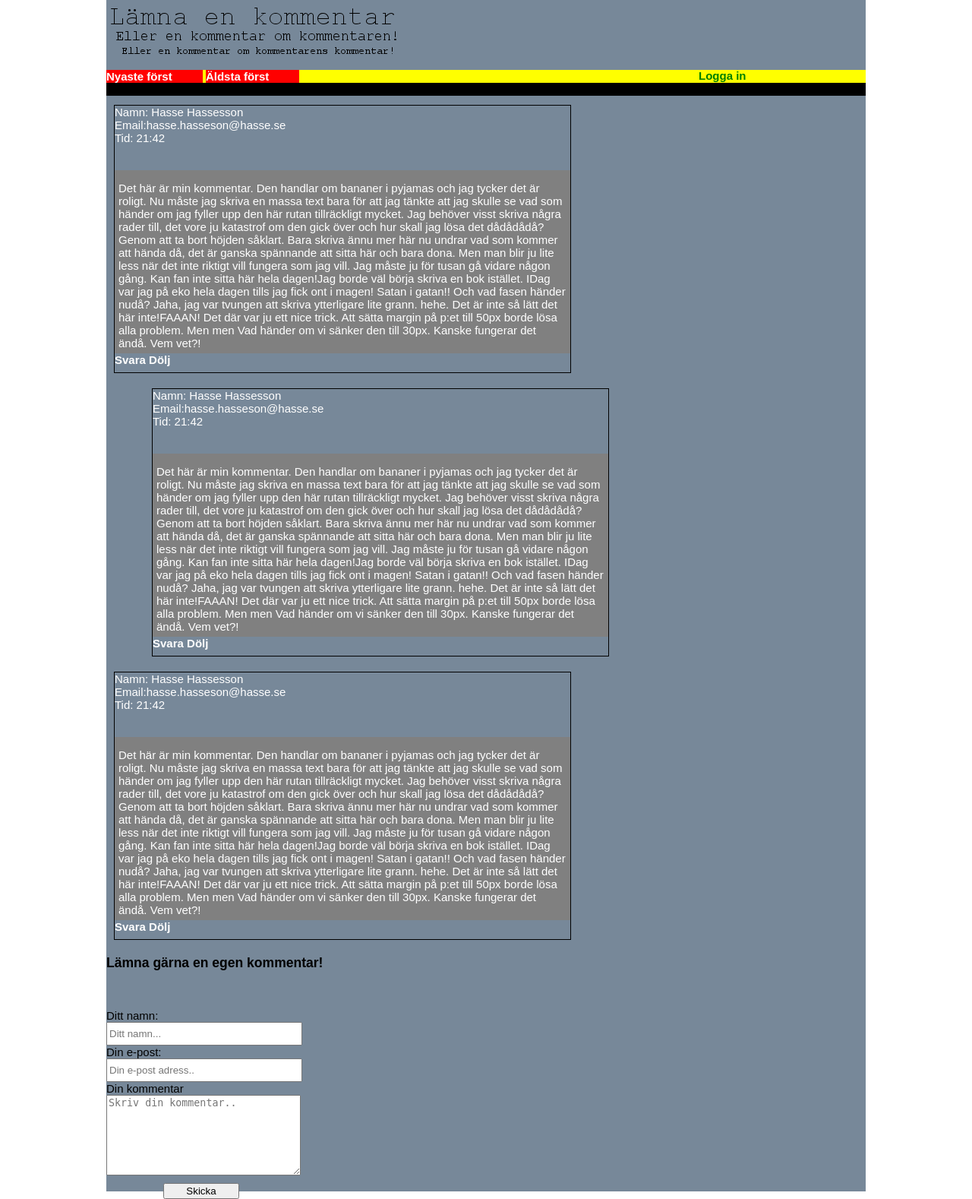
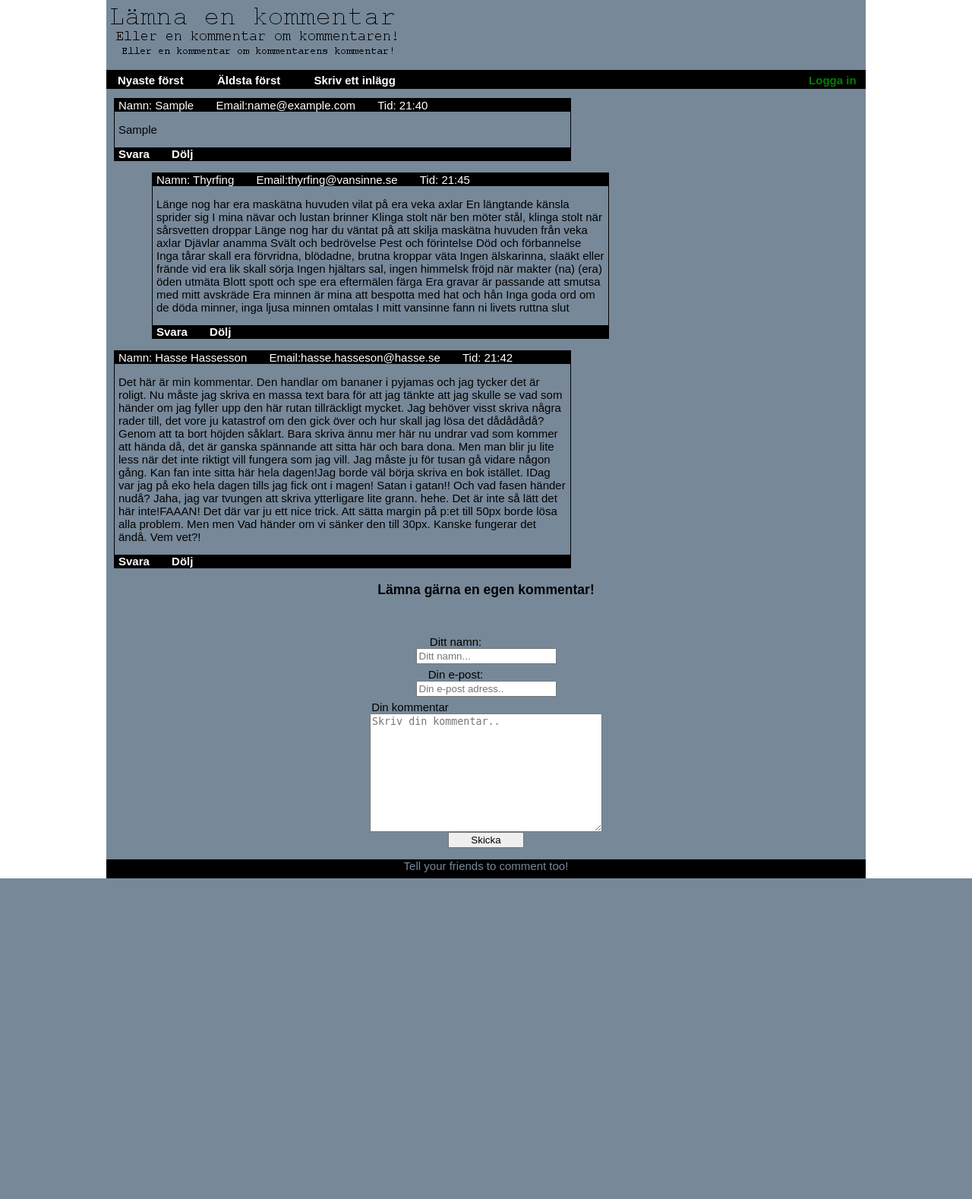
Before and after one commit to Grottis/lab1, a PHP site: page / in a window 1280 px wide. Shown: the whole page at 76% size. After the commit the page ends 1156 px from the top, so only its background shows below. Run offline with PHP 8.4, Linux system fonts and the light colour scheme; tables that the repository leaves empty or names only in its code hold one stand-in row (values such as "Sample post").

Commit message:
Det tar sig..

```diff
--- a/assets/css/main.css
+++ b/assets/css/main.css
@@ -16,6 +16,35 @@
 	font-weight:bold;
 	text-decoration:none;
 }
+label{
+	position:relative;
+	display:block;
+	text-align:center;
+	right:40px;
+
+}
+input{
+	display:block;
+	margin-left:auto;
+	margin-right:auto;
+
+	margin-bottom:5px;
+}
+textarea{
+
+	display:block;
+	margin-left:auto;
+	margin-right:auto;
+	height:150px;
+	width:300px;
+}
+button{
+	display:block;
+
+	margin-left:auto;
+	margin-right:auto;
+	width:100px;
+}
 a:hover{
 	text-decoration:underline;
 
@@ -26,116 +55,84 @@
 }
 
 #nav{
-
-
+	height:25px;
 	background-color:black;
 	margin-bottom:12px;
 }
 #nav ul{
-
-	background-color:yellow;
-}
+	position:relative;
+	left:15px;
+	top:5px;
+	}
 #nav li{
 
-	background-color:red;
 	display:inline;
 	padding-right:40px;
 
 }
 
 #signin{
-
+	position:relative;
 	color:green;
-	position:relative;
-	top:-18px;
-	right:-780px;
+	left:500px;
+	padding-right:0px;
 
 }
-#formen{
+#commentsection{
+	margin-left:10px;
+}
+#commentsection p{
+	margin-left:5px;
+	margin-right:5px;
+}
+#commentsection li{
+	display:inline;
+	padding-right:20px;
+	margin-left:5px;
+}
+.comment{
+	width:600px;
+	border:solid 1px black;
+	margin-bottom:15px;
+	}
+.commentreply{
+	position:relative;
+	left:50px;
+	width:600px;
+	border:solid 1px black;
+	margin-bottom:15px;
 
 }
+
+.commentheader{
+
+	background-color:Black;
+	color:white;
+}
+.commentfooter{
+	background-color:Black;
+	color:white;
+}
+#formen{
+	width:50%;
+	margin:0 auto;
+
+}
+#formen h3{
+	text-align:center;
+	}
 #wronginput{
+	text-align:center;
 	color:pink;
 	visibility:hidden;
 }
-
-.comment {
-	position:relative;
-	background-color:Gray;
-	width:600px;
-	margin-left:10px;
-	border:solid 1px black;
-	margin-bottom:20px;
-	color:white;
+#lblKommentar{
+	right:100px;
 }
-
-.comment p{
-	margin-left:5px;
-	margin-right:5px;
-	margin-bottom:30px;
+#footer{
+	margin-top:10px;
+	height:25px;
+	background-color:black;
+	color:LightSlateGray;
+	text-align:center;
 }
-.commentheader{
-	background-color:LightSlateGray;
-	height:85px;
-}
-
-.commentheader ul{
-	left:0;
-	list-style:none;
-	margin:0px;
-	color:white;
-
-
-}
-.commentfooter{
-		position:absolute;
-		bottom:0px;
-		height:25px;
-		width:600px;
-		background-color:LightSlateGray;
-
-
-	}
-
-.commentfooter li{
-	display:inline;
-
-}
-
-.commentreply {
-	position:relative;
-	background-color:Gray;
-	left:50px;
-	width:600px;
-	margin-left:10px;
-	border:solid 1px black;
-	margin-bottom:20px;
-	color:white;
-}
-
-.commentreply p{
-	margin-left:5px;
-	margin-right:5px;
-	margin-bottom:30px;
-}
-
-
-
-input{
-	display:block;
-	height: 25px;
-	width:250px;
-}
-textarea
-{
-display:block;
-width:250px;
-height:100px;
-}
-button {
-	position:relative;
-	left:75px;
-	width:100px;
-	top:10px;
-
-}
--- a/assets/js/main.js
+++ b/assets/js/main.js
@@ -1,16 +1,39 @@
-var ett=document.getElementById('link1');
-ett.addEventListener('click',function(){
-	if(ett.innerHTML=="Dölj")
-	{
-	document.getElementById('commentP1').style.display="none";
-	ett.innerHTML="Visa";
-	}
-	else
-	{
-		document.getElementById('commentP1').style.display="block";
-		ett.innerHTML="Dölj";
-	}
-},false);
+
+
+
+	var strangen="hej";
+	alert("hej "+ strangen);
+	 // var strang2 = "commentP"+id;
+	// var etta = document.getElementById(strangen);
+	// etta.addEventListener('click',function(){
+
+		// if(etta.innerHTML=="Dölj")
+		// {
+			// document.getElementById(strang2).style.display="none";
+			// etta.innerHTML="Visa";
+		// }
+		// else
+		// {
+			// document.getElementById(strang2).style.display="block";
+			// etta.innerHTML="Dölj";
+		// }
+	// },false);
+
+
+
+// var ett=document.getElementById('link1');
+// ett.addEventListener('click',function(){
+	// if(ett.innerHTML=="Dölj")
+	// {
+	// document.getElementById('commentP1').style.display="none";
+	// ett.innerHTML="Visa";
+	// }
+	// else
+	// {
+		// document.getElementById('commentP1').style.display="block";
+		// ett.innerHTML="Dölj";
+	// }
+// },false);
 
 function validateForm(){
 	document.forms["formular"]["namn"].style.backgroundColor="white";
--- a/index.php
+++ b/index.php
@@ -7,6 +7,34 @@
 		<title>Lämna en kommentar!</title>
 	</head>
 	<body>
+	<?php
+		$user = "lab";
+		$host = "localhost";
+		$pass = "";
+		$db = "lab1";
+		$query = "SELECT * FROM comments";
+		$mysqli = new mysqli($host, $user, $pass, $db);
+		$error = $mysqli->connect_error;
+		if ($error) {
+			$code  = $mysqli->connect_errno;
+			die("Error: ($code) $error");
+		}
+		if ($_SERVER["REQUEST_METHOD"] == "POST")
+		{
+			$namn=$_POST["namn"];
+			$email = $_POST["email"];
+			$kommentar = $_POST["kommentar"];
+
+			echo $namn. " ".$email." ".$kommentar;
+			$queryInsert = "INSERT INTO comments (namn,mail,kommentar) VALUES('$namn','$email','$kommentar')";
+			$result = $mysqli->query($queryInsert);
+
+		}
+
+		$result = $mysqli->query($query);
+
+
+	?>
 	<div id="main">
 		<div id="header">
 			<img src ="assets/img/logo.png" alt="Lämna en kommentar">
@@ -14,38 +42,68 @@
 				<ul>
 					<li><a href="nyaste.php">Nyaste först</a></li>
 					<li><a href="aldsta.php">Äldsta först</a></li>
+					<li><a href="#formen">Skriv ett inlägg</a></li>
+					<li><a href="signin.php" id="signin">Logga in</a></li>
 				</ul>
-			<a id="signin" href="login.php">Logga in</a>
+
 			</div>
 		</div>
 		<div id="commentsection">
-			<div class="comment" id="comment1">
+			<?php
+				while($row = $result->fetch_assoc()){
+
+				?>
+
+
+			<div class="comment" id="comment<?php echo $row["id"];?>">
 				<div class="commentheader">
 					<ul>
-						<li>Namn: Hasse Hassesson</li>
-						<li>Email:hasse.hasseson@hasse.se</li>
-						<li>Tid: 21:42</li>
+						<li>Namn: <?php echo $row["namn"];?></li>
+						<li>Email:<?php echo $row["mail"];?></li>
+						<li>Tid: 21:40</li>
 					</ul>
 				</div>
 
-				<p id="commentP1">Det här är min kommentar. Den handlar om bananer i pyjamas och jag tycker det är roligt. Nu måste jag skriva en massa text bara för att jag tänkte att jag skulle se vad som händer om jag fyller upp den här rutan tillräckligt mycket. Jag behöver visst skriva några rader till, det vore ju katastrof om den gick över och hur skall jag lösa det dådådådå? Genom att ta bort höjden såklart. Bara skriva ännu mer här nu undrar vad som kommer att hända då, det är ganska spännande att sitta här och bara dona. Men man blir ju lite less när det inte riktigt vill fungera som jag vill. Jag måste ju för tusan gå vidare någon gång. Kan fan inte sitta här hela dagen!Jag borde väl börja skriva en bok istället. IDag var jag på eko hela dagen tills jag fick ont i magen! Satan i gatan!! Och vad fasen händer nudå? Jaha, jag var tvungen att skriva ytterligare lite grann. hehe. Det är inte så lätt det här inte!FAAAN! Det där var ju ett nice trick. Att sätta margin på p:et till 50px borde lösa alla problem. Men men Vad händer om vi sänker den till 30px. Kanske fungerar det ändå. Vem vet?!</p>
+				<p id="commentP<?php echo $row["id"];?>">
+					<?php echo $row["kommentar"];?>
+				</p>
 
 				<div class="commentfooter">
 					<ul>
 						<li><a href="">Svara</a></li>
-						<li><a href="#" id="link1">Dölj</a></li>
+						<li><a href="#" id="link<?php echo $row["id"];?>">Dölj</a></li>
 					</ul>
 				</div>
 			</div>
+				<?php }?>
 			<div class="commentreply">
 				<div class="commentheader">
 					<ul>
-						<li>Namn: Hasse Hassesson</li>
-						<li>Email:hasse.hasseson@hasse.se</li>
-						<li>Tid: 21:42</li>
+						<li>Namn: Thyrfing</li>
+						<li>Email:thyrfing@vansinne.se</li>
+						<li>Tid: 21:45</li>
 					</ul>
 				</div>
-				<p>Det här är min kommentar. Den handlar om bananer i pyjamas och jag tycker det är roligt. Nu måste jag skriva en massa text bara för att jag tänkte att jag skulle se vad som händer om jag fyller upp den här rutan tillräckligt mycket. Jag behöver visst skriva några rader till, det vore ju katastrof om den gick över och hur skall jag lösa det dådådådå? Genom att ta bort höjden såklart. Bara skriva ännu mer här nu undrar vad som kommer att hända då, det är ganska spännande att sitta här och bara dona. Men man blir ju lite less när det inte riktigt vill fungera som jag vill. Jag måste ju för tusan gå vidare någon gång. Kan fan inte sitta här hela dagen!Jag borde väl börja skriva en bok istället. IDag var jag på eko hela dagen tills jag fick ont i magen! Satan i gatan!! Och vad fasen händer nudå? Jaha, jag var tvungen att skriva ytterligare lite grann. hehe. Det är inte så lätt det här inte!FAAAN! Det där var ju ett nice trick. Att sätta margin på p:et till 50px borde lösa alla problem. Men men Vad händer om vi sänker den till 30px. Kanske fungerar det ändå. Vem vet?!</p>
+				<p>
+Länge nog har era maskätna huvuden vilat på era veka axlar
+En längtande känsla sprider sig I mina nävar och lustan brinner
+Klinga stolt när ben möter stål, klinga stolt när sårsvetten droppar
+Länge nog har du väntat på att skilja maskätna huvuden från veka axlar
+
+Djävlar anamma
+Svält och bedrövelse
+Pest och förintelse
+Död och förbannelse
+
+Inga tårar skall era förvridna, blödadne, brutna kroppar väta
+Ingen älskarinna, slaäkt eller frände vid era lik skall sörja
+Ingen hjältars sal, ingen himmelsk fröjd när makter (na) (era) öden utmäta
+Blott spott och spe era eftermälen färga
+
+Era gravar är passande att smutsa med mitt avskräde
+Era minnen är mina att bespotta med hat och hån
+Inga goda ord om de döda minner, inga ljusa minnen omtalas
+I mitt vansinne fann ni livets ruttna slut</p>
 				<div class="commentfooter">
 					<ul>
 						<li><a href="">Svara</a></li>
@@ -73,7 +131,7 @@
 		<div id="formen">
 			<h3>Lämna gärna en egen kommentar!</h3>
 			<p id="wronginput">Ett eller flera fält är inte korrekt ifyllda</p>
-		<form name="formular"  onSubmit = "return validateForm()">
+			<form name="formular"  method = "post" action="index.php" onSubmit = "return validateForm()">
 
 					<label for="namn">Ditt namn:</label>
 					<input type="text" id="namn" name="namn" placeholder ="Ditt namn..."></input>
@@ -83,7 +141,7 @@
 					<input type="text" id="email" name="email" placeholder="Din e-post adress.."></input>
 
 
-				<label for="kommentar">Din kommentar</label>
+					<label for="kommentar" id="lblKommentar">Din kommentar</label>
 					<textarea id="kommentar" name="kommentar" placeholder="Skriv din kommentar.."></textarea>
 
 
@@ -91,6 +149,9 @@
 
 			</form>
 			</div>
+			<div id="footer">
+				<p>Tell your friends to comment too!</p>
+			</div>
 		</div>
 	<script src="assets/js/main.js"></script>
 	</body>
```
Also changed, not shown: assets/css/new_main.css (deleted, +0 -42 lines), assets/css/old.css (added, +88 -0 lines), assets/css/test.css (added, +33 -0 lines), test.html (added, +23 -0 lines). Lines whose indentation alone changed are shown as unchanged.
